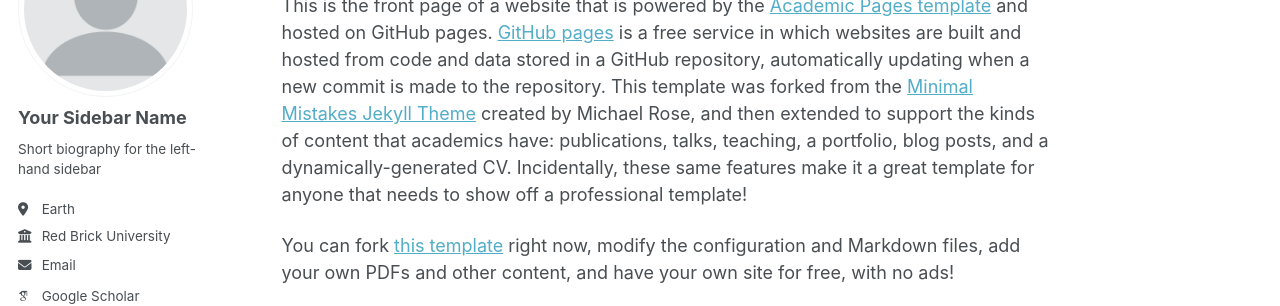
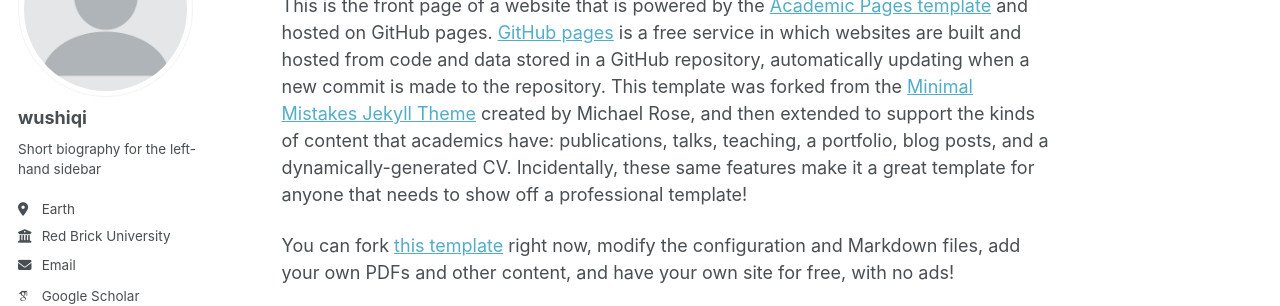
Before and after one commit to Sunrise-57/Sunrise-57.github.io, a Jekyll site: the page built from _pages/about.md, in a window 1280 px wide. Shown: the part 179-485 px from the top of the page. Built offline with Jekyll 4.4.1, drawn with Linux system fonts in a browser that asks for light colours; some web fonts are replaced; a script bundle is joined from its source files by our own code; library files that are not in the unit come from our copies.

Commit message:
Update author name in configuration file

```diff
--- a/_config.yml
+++ b/_config.yml
@@ -23,7 +23,7 @@ repository: "Sunrise-57/Sunrise-57.github.io"
 author:
   # Biographic information
   avatar           : "profile.png"
-  name             : "Your Sidebar Name"
+  name             : "wushiqi"
   pronouns         : # example: "she/her"
   bio              : "Short biography for the left-hand sidebar"
   location         : "Earth"
```
